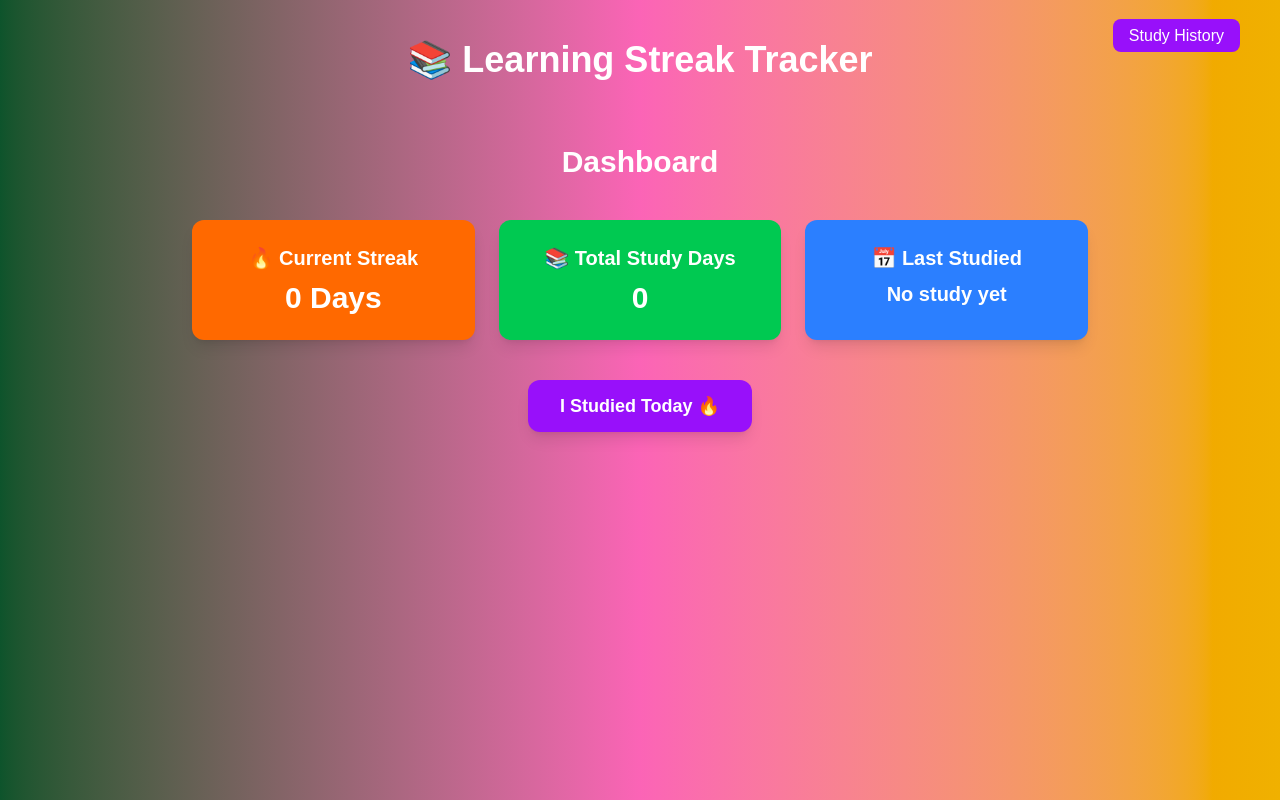
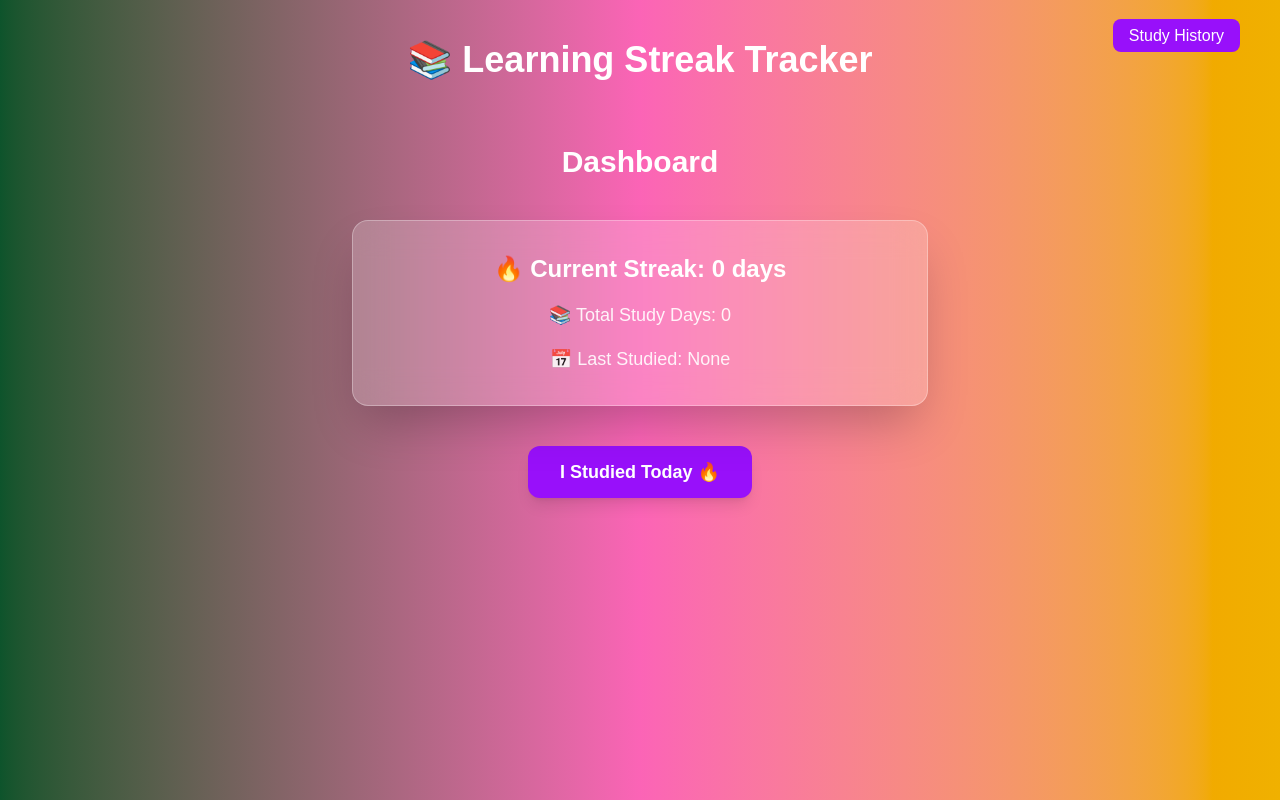
Before and after one commit to YELLU-NANDINI/streak-tracker, a Next.js app: page / in a window 1280 px wide. Built offline with nearby package versions, Linux system fonts and the light colour scheme.

Commit message:
improve dashboard UI

```diff
--- a/components/HistoryList.tsx
+++ b/components/HistoryList.tsx
@@ -8,37 +8,28 @@ export default function HistoryList() {
 
   useEffect(() => {
 
-    fetch("/api/history")
-      .then(res => res.json())
-      .then(setDates);
+    let stored = JSON.parse(localStorage.getItem("studyDates") || "[]");
+
+    stored.sort().reverse();
+
+    setDates(stored);
 
   }, []);
-
-  if (dates.length === 0) {
-    return <p className="text-center text-gray-500">No study history yet.</p>;
-  }
 
   return (
 
     <ul className="space-y-3">
 
       {dates.map((date, index) => (
-
         <li
           key={index}
-          className="bg-purple-100 p-3 rounded-lg shadow text-center font-semibold"
+          className="bg-purple-100 p-3 rounded-lg text-center"
         >
-          📚 {new Date(date).toLocaleDateString("en-GB", {
-            day: "numeric",
-            month: "long",
-            year: "numeric"
-          })}
+          {date}
         </li>
-
       ))}
 
     </ul>
 
   );
-
 }
--- a/components/StreakCard.tsx
+++ b/components/StreakCard.tsx
@@ -4,66 +4,60 @@ import { useEffect, useState } from "react";
 
 export default function StreakCard() {
 
-  const [stats, setStats] = useState<any>(null);
+  const [streak, setStreak] = useState(0);
+  const [total, setTotal] = useState(0);
+  const [last, setLast] = useState("");
 
   useEffect(() => {
 
-    fetch("/api/streak")
-      .then(res => res.json())
-      .then(setStats);
+    let dates = JSON.parse(localStorage.getItem("studyDates") || "[]");
+
+    dates.sort().reverse();
+
+    setTotal(dates.length);
+
+    if (dates.length > 0) {
+      setLast(dates[0]);
+    }
+
+    let currentStreak = 1;
+
+    for (let i = 1; i < dates.length; i++) {
+
+      let prev = new Date(dates[i - 1]);
+      let curr = new Date(dates[i]);
+
+      let diff = (prev.getTime() - curr.getTime()) / (1000 * 60 * 60 * 24);
+
+      if (diff === 1) {
+        currentStreak++;
+      } else {
+        break;
+      }
+
+    }
+
+    if (dates.length > 0) {
+      setStreak(currentStreak);
+    }
 
   }, []);
 
-  if (!stats) return <p className="text-center">Loading...</p>;
-
   return (
 
-    <div className="grid grid-cols-1 md:grid-cols-3 gap-6">
+    <div className="bg-white/20 backdrop-blur-lg border border-white/30 p-8 rounded-2xl shadow-2xl space-y-4 text-center max-w-xl mx-auto">
 
-      {/* Streak Card */}
-      <div className="bg-orange-500 p-6 rounded-xl shadow-lg text-center">
+      <p className="text-2xl font-bold text-white">
+🔥 Current Streak: {streak} days
+</p>
 
-        <p className="text-xl font-semibold">
-          🔥 Current Streak
-        </p>
+<p className="text-lg text-white/90">
+📚 Total Study Days: {total}
+</p>
 
-        <p className="text-3xl font-bold mt-2">
-          {stats.currentStreak} Days
-        </p>
-
-      </div>
-
-      {/* Total Days */}
-      <div className="bg-green-500 p-6 rounded-xl shadow-lg text-center">
-
-        <p className="text-xl font-semibold">
-          📚 Total Study Days
-        </p>
-
-        <p className="text-3xl font-bold mt-2">
-          {stats.totalDays}
-        </p>
-
-      </div>
-
-      {/* Last Studied */}
-      <div className="bg-blue-500 p-6 rounded-xl shadow-lg text-center">
-
-        <p className="text-xl font-semibold">
-          📅 Last Studied
-        </p>
-
-        <p className="text-xl font-bold mt-2">
-         {stats.lastStudyDate
-  ? new Date(stats.lastStudyDate).toLocaleDateString("en-GB", {
-      day: "numeric",
-      month: "long",
-      year: "numeric"
-    })
-  : "No study yet"}
-        </p>
-
-      </div>
+<p className="text-lg text-white/90">
+📅 Last Studied: {last || "None"}
+</p>
 
     </div>
 
--- a/components/StudyButton.tsx
+++ b/components/StudyButton.tsx
@@ -2,29 +2,32 @@
 
 export default function StudyButton() {
 
-  async function markStudy() {
+  function markStudy() {
 
-    const res = await fetch("/api/study", {
-      method: "POST"
-    });
+    const today = new Date().toISOString().split("T")[0];
 
-    const data = await res.json();
+    let studyDates = JSON.parse(localStorage.getItem("studyDates") || "[]");
 
-    alert(data.message);
+    if (studyDates.includes(today)) {
+      alert("You have already marked today.");
+      return;
+    }
+
+    studyDates.push(today);
+
+    localStorage.setItem("studyDates", JSON.stringify(studyDates));
+
+    alert("Study marked for today!");
 
     window.location.reload();
-
   }
 
   return (
-
     <button
       onClick={markStudy}
-      className="bg-purple-600 hover:bg-purple-700 px-8 py-3 rounded-xl text-lg font-semibold shadow-lg transition transform hover:scale-105"
+      className="bg-purple-600 hover:bg-purple-700 px-8 py-3 rounded-xl text-lg font-semibold shadow-lg text-white"
     >
       I Studied Today 🔥
     </button>
-
   );
-
 }
```
